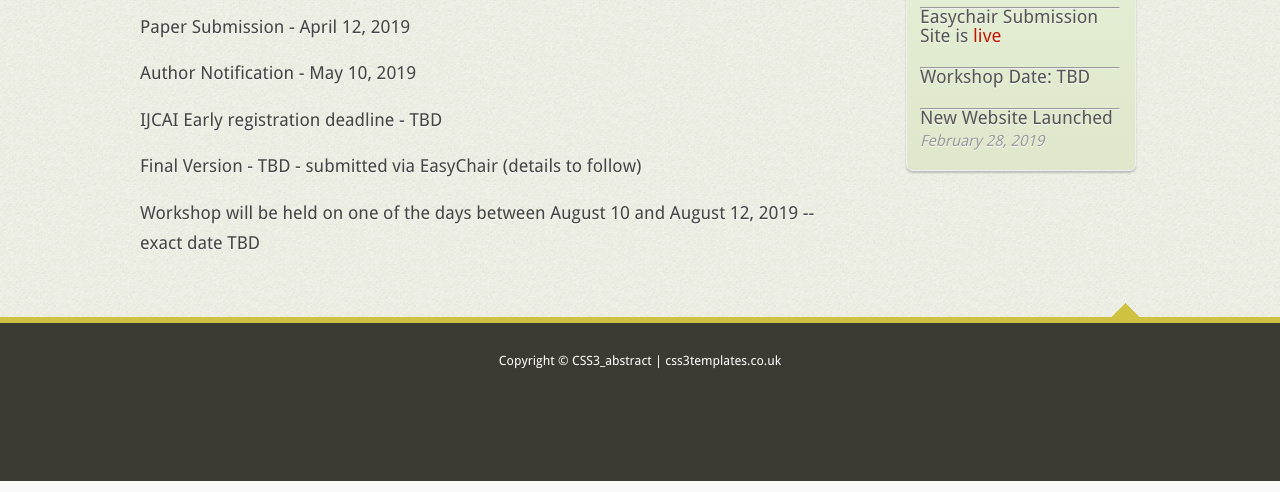
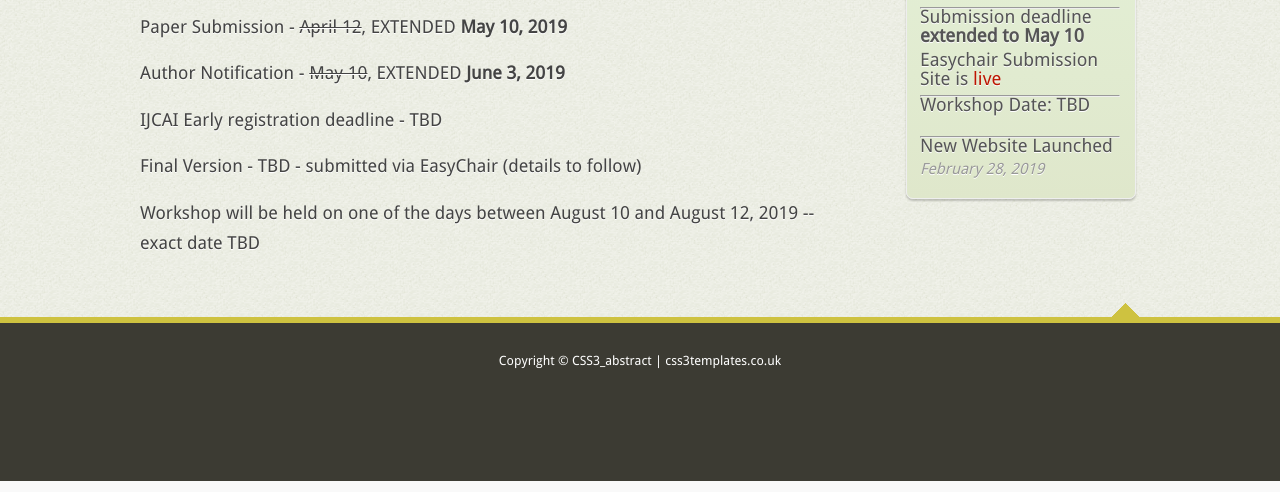
Before and after one commit to wmlsp/wmlsp.github.io, a plain HTML site: page dates.html in a window 1280 px wide. Shown: the part 308-800 px from the top of the page. Drawn offline with Linux system fonts and the light colour scheme.

Commit message:
Changed submission deadline to June 3

```diff
--- a/dates.html
+++ b/dates.html
@@ -41,8 +41,9 @@
         <div class="sidebar">
           <h3>Latest News</h3>
             <hr>
+            <h4>Submission deadline <b>extended to May 10</b></h4>
             <h4>Easychair Submission Site is <a href="https://easychair.org/conferences/?conf=wmlspwicsrijcai2019">live</a></h4>
-            <h5></h5>
+
             <hr>
             <h4>Workshop Date: TBD</h4>
             <h5></h5>
@@ -54,10 +55,8 @@
       </div>
       <div class="content">
         <h1>Important Dates</h1>
-          <p>Paper Submission - April 12, 2019
-            <!-- <p>Paper Submission - <strike>April 23, 2018</strike> <b>EXTENDED May 15, 2017</b></p> -->
-            <p>Author Notification - May 10, 2019</p>
-            <!-- <p>Author Notification - <strike>June 5, 2017</strike> <b>EXTENDED June 9, 2017</b></p> -->
+          <p>Paper Submission - <del>April 12</del>, EXTENDED <b>May 10, 2019</b>
+          <p>Author Notification - <del>May 10</del>, EXTENDED <b>June 3, 2019</b></p>
             <p>IJCAI Early registration deadline - TBD</p>
             <p>Final Version - TBD - submitted via EasyChair (details to follow)
                 <!--To submit your final version, go to your submission page on easy chair and click "Update File" in the menu at the upper left.-->
```
Also changed, not shown: committee.html (+2 -0 lines), index.html (+2 -0 lines), keynotes.html (+2 -0 lines), schedule.html (+1 -13 lines), submissions.html (+1 -13 lines).
